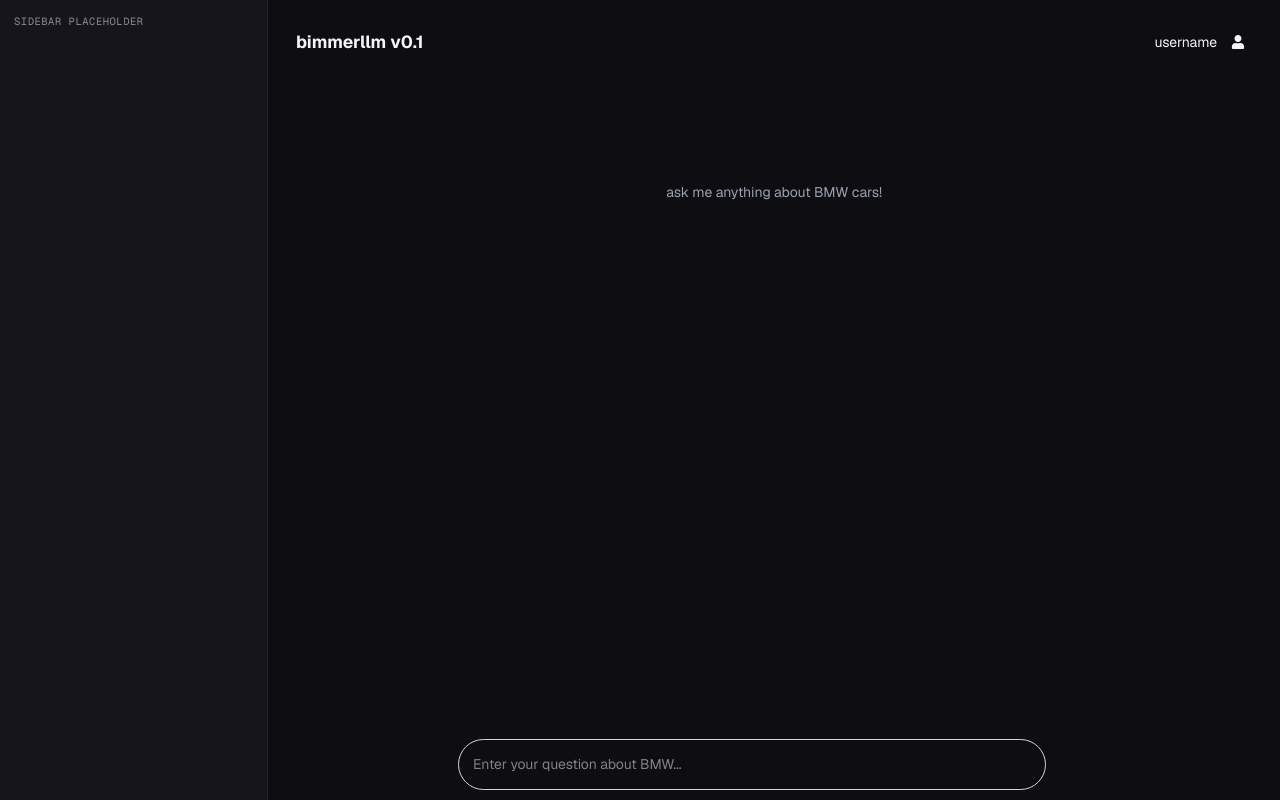
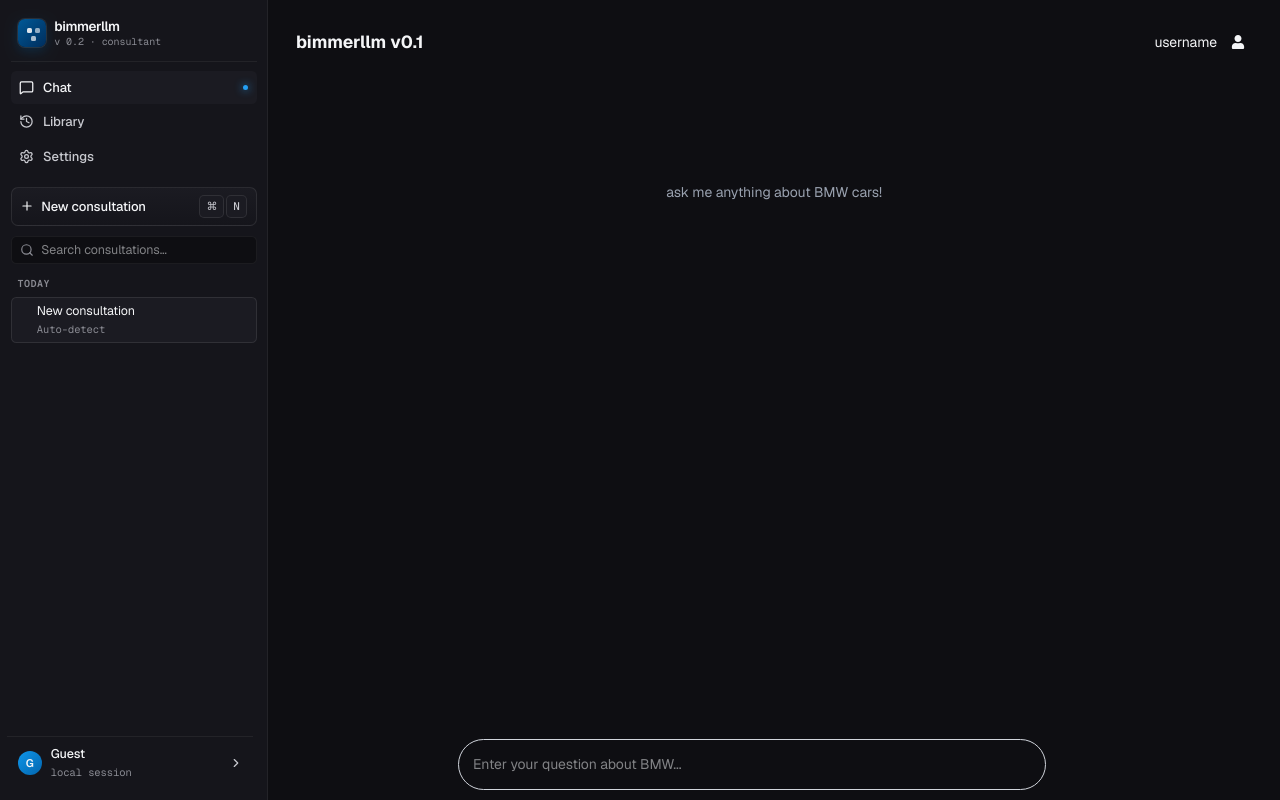
Before and after one commit to real-stanyan/bimmerllm, a Next.js app: page / in a window 1280 px wide. Built offline with nearby package versions, Linux system fonts and the light colour scheme.

Commit message:
feat(sidebar): root component composing brand/nav/threads/footer

```diff
--- a/app/(app)/layout.tsx
+++ b/app/(app)/layout.tsx
@@ -1,10 +1,10 @@
 // app/(app)/layout.tsx
+import { Sidebar } from "@/components/sidebar/Sidebar";
+
 export default function AppLayout({ children }: { children: React.ReactNode }) {
   return (
     <div className="flex h-svh w-full">
-      <aside className="w-[268px] shrink-0 border-r border-[var(--line-1)] bg-[var(--bg-2)] p-4">
-        <div className="text-[var(--text-3)] text-xs font-mono uppercase tracking-wider">sidebar placeholder</div>
-      </aside>
+      <Sidebar />
       <main className="flex-1 min-w-0 flex flex-col bg-[var(--bg-1)]">
         {children}
       </main>
--- /dev/null
+++ b/components/sidebar/Sidebar.tsx
@@ -0,0 +1,25 @@
+// components/sidebar/Sidebar.tsx
+"use client";
+import { useState } from "react";
+import { Brand } from "./Brand";
+import { NavItems } from "./NavItems";
+import { NewConsultationButton } from "./NewConsultationButton";
+import { SearchBox } from "./SearchBox";
+import { ThreadList } from "./ThreadList";
+import { UserFooter } from "./UserFooter";
+
+export function Sidebar() {
+  const [query, setQuery] = useState("");
+  return (
+    <aside
+      className="hidden md:flex flex-col w-[268px] shrink-0 h-full p-3 border-r border-[var(--line-1)] bg-[var(--bg-2)]"
+    >
+      <Brand />
+      <NavItems />
+      <NewConsultationButton />
+      <SearchBox value={query} onChange={setQuery} />
+      <ThreadList query={query} />
+      <UserFooter />
+    </aside>
+  );
+}
```
